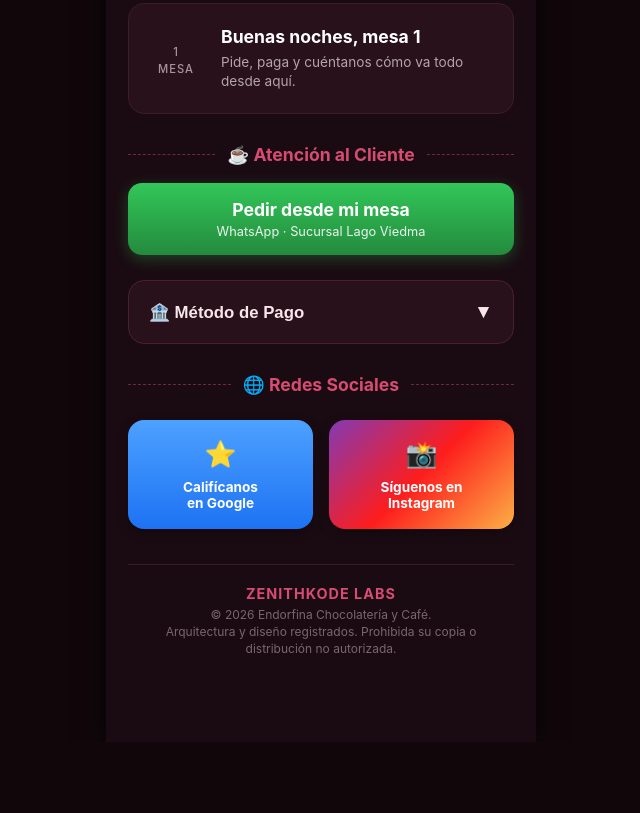
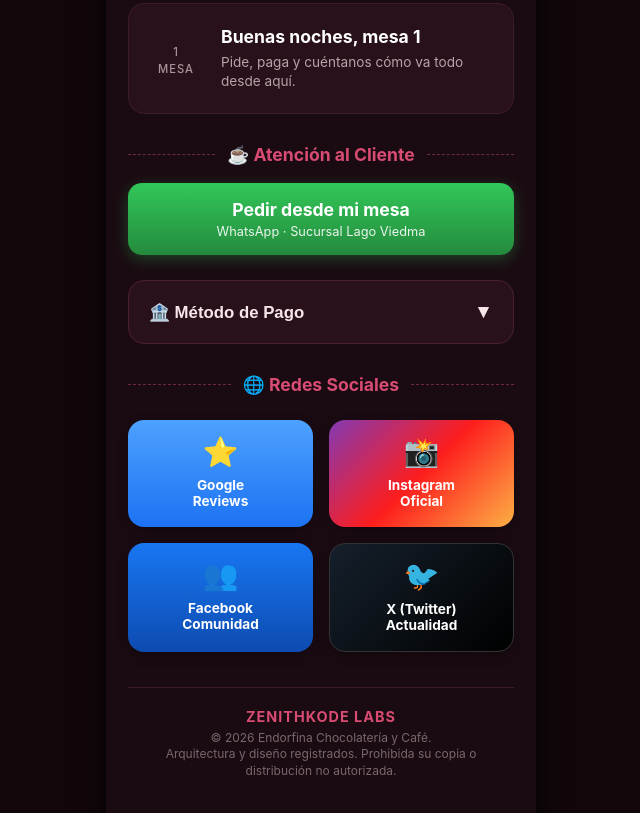
Before and after one commit to edrualmaxfatylu-blip/Endorfinas-cafe, a plain HTML site: page index.html in a window 1280 px wide. Shown: the part 371-1184 px from the top of the page, without its empty margins (319-959 px from the left). Before the commit the page ends 1113 px from the top, so only its background shows below. Drawn offline with Linux system fonts and the light colour scheme.

Commit message:
Update index.html

```diff
--- a/index.html
+++ b/index.html
@@ -244,7 +244,7 @@
         .btn-copy:active { background: rgba(50, 199, 89, 0.2); }
         .helper-text { font-size: 0.85rem; color: #a8949a; margin-top: 15px; line-height: 1.4; font-style: italic; text-align: center; }
 
-        /* Cuadrícula inferior */
+        /* Cuadrícula extendida de Redes Sociales */
         .action-grid {
             display: grid;
             grid-template-columns: 1fr 1fr;
@@ -268,9 +268,11 @@
         }
         .action-btn:active { transform: scale(0.95); }
 
-        .icon-wrapper { font-size: 1.6rem; }
+        .icon-wrapper { font-size: 1.8rem; line-height: 1; }
         .bg-blue { background: linear-gradient(180deg, #4da1ff, #1d72f3); }
         .bg-insta { background: linear-gradient(135deg, #833ab4, #fd1d1d, #fcb045); }
+        .bg-facebook { background: linear-gradient(180deg, #1877f2, #0d4bb0); }
+        .bg-x { background: linear-gradient(135deg, #15202b, #000000); border: 1px solid #333; }
 
         .footer {
             text-align: center;
@@ -363,15 +365,23 @@
                 <span>🌐 Redes Sociales</span>
             </div>
 
-            <!-- Cuadrícula inferior simplificada -->
+            <!-- Cuadrícula extendida de Redes -->
             <div class="action-grid">
                 <a href="https://search.google.com/local/writereview?placeid=PLACE_ID_AQUI" class="action-btn bg-blue">
                     <div class="icon-wrapper">⭐</div>
-                    <span>Califícanos<br>en Google</span>
+                    <span>Google<br>Reviews</span>
                 </a>
                 <a href="https://instagram.com" class="action-btn bg-insta">
                     <div class="icon-wrapper">📸</div>
-                    <span>Síguenos en<br>Instagram</span>
+                    <span>Instagram<br>Oficial</span>
+                </a>
+                <a href="https://facebook.com" class="action-btn bg-facebook">
+                    <div class="icon-wrapper">👥</div>
+                    <span>Facebook<br>Comunidad</span>
+                </a>
+                <a href="https://x.com" class="action-btn bg-x">
+                    <div class="icon-wrapper">🐦</div>
+                    <span>X (Twitter)<br>Actualidad</span>
                 </a>
             </div>
 
```
